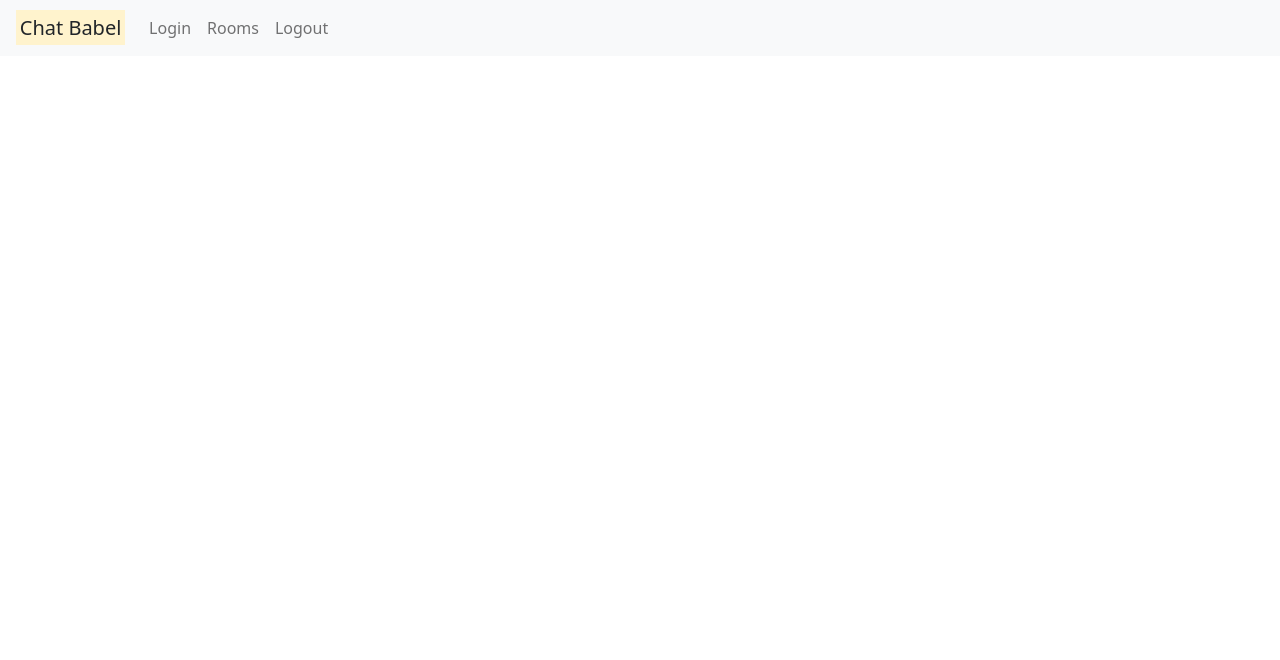
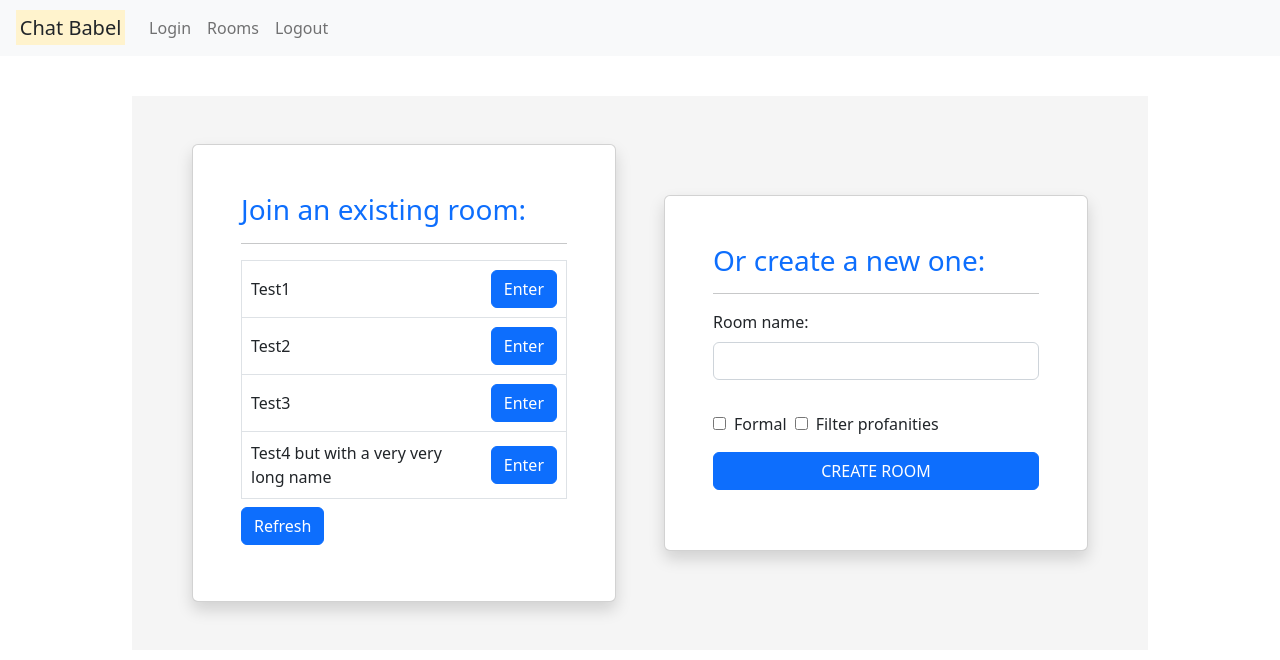
Before and after one commit to niegrzybkowski/chat-babel, a Vue app: page /rooms in a window 1280 px wide. Shown: the top 660 px of the page. Built offline with nearby package versions, Linux system fonts and the light colour scheme; what amazon-cognito-identity-js would draw is missing.

Commit message:
Start work on room display

```diff
--- a/src/components/Rooms.vue
+++ b/src/components/Rooms.vue
@@ -1,3 +1,109 @@
 <template>
+  <section>
+    <div class="px-4 py-5 px-md-5 text-center text-lg-start" style="background-color: hsl(0, 0%, 96%)">
+      <div class="container">
+        <div class="row gx-lg-5 align-items-center">
+          <div class="col-lg-6 mb-5 mb-lg-0" id="register-wrap">
+            <div class="card shadow">
+              <div class="card-body py-5 px-md-5">
+                  <h3 class="text-primary">Join an existing room:</h3>
+                  <hr/>
+                  <!-- Room container -->
+                  <table class="m-auto">
+                    <tr class="border w-96 p-4" v-for="room in room_list">
+                      <td>
+                        <p class="m-2">
+                            {{ room.room_name }}
+                        </p>
+                      </td>
+                      <td>
+                        <a class="btn float-right btn-primary btn-block m-2 w-10" @click="join_room(room)">
+                            Enter
+                        </a>
+                      </td>
+                    </tr>
+                  </table>
+                  <a class="btn float-right btn-primary btn-block my-2 w-10" @click="refresh_room_list">
+                    Refresh
+                  </a>
+              </div>
+            </div>
+          </div>
+          <div class="col-lg-6 mb-5 mb-lg-0" id="register-wrap">
+            <div class="card shadow">
+              <div class="card-body py-5 px-md-5">
+                  <h3 class="text-primary">Or create a new one:</h3>
+                  <!-- Room container -->
+                  <form>
+                    <hr/>
+                    <Notification v-if="notification" :message="message" :type="type"/>
 
+                    <!-- Username input -->
+                    <div class="form-outline mb-4">
+                      <label class="form-label" for="roomname">Room name:</label>
+                      <input id="roomname" v-model="roomname" class="form-control" />
+                    </div>
+
+                    <!-- Password input -->
+                    <div class="form-outline mb-2">
+                      <input type="checkbox"  v-model="formal" id="formal" name="formal">
+                      <label class="form-label m-2" for="formal">Formal</label>
+
+                      <input type="checkbox"  v-model="profanities" id="profanities" name="profanities">
+                      <label class="form-label m-2" for="profanities">Filter profanities</label>
+                    </div>
+
+                    <!-- Submit button -->
+                    <div class="text-center" style="height: 50px;">
+                      <a class="btn btn-primary btn-block mb-4 w-100" @click="login">
+                        CREATE ROOM
+                      </a>
+                    </div>
+                  </form>
+              </div>
+            </div>
+          </div>
+
+
+        </div>
+      </div>
+    </div>
+  </section>
 </template>
+
+
+<script>
+  import PulseLoader from 'vue-spinner/src/PulseLoader.vue'
+  export default {
+    data() {
+      return {
+        room_list: [
+          {
+            room_name: "Test1",
+            room_id: "123"
+          },
+          {
+            room_name: "Test2",
+            room_id: "123"
+          },
+          {
+            room_name: "Test3",
+            room_id: "123"
+          },
+          {
+            room_name: "Test4 but with a very very long name",
+            room_id: "123"
+          },
+        ]
+      }
+    },
+    methods: {
+      refresh_room_list() {
+        this.room_list.push({room_name: "Test from refresh", room_id: "123"})
+      },
+      join_room(room) {
+        console.log(room)
+      }
+    },
+}
+</script>
```
